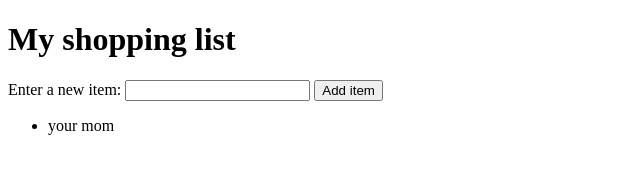
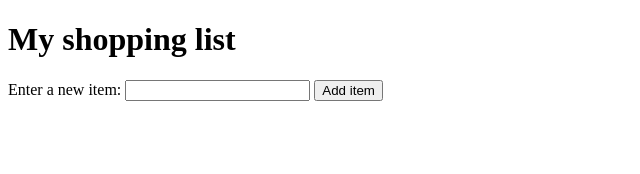
Before and after one commit to nic-gdes/assignment-11-1-a-dynamic-shopping-list-TatumBaldwin, a plain HTML site: page index.html in a window 1280 px wide. Shown: the full height of the page, 0-640 px from the left. Drawn offline with Linux system fonts and the light colour scheme.

Commit message:
removed placeholder li

```diff
--- a/index.html
+++ b/index.html
@@ -30,7 +30,7 @@
     </form>
 
     <ul id="list">
-        <li> your mom</li>
+
 
 
     </ul>
```
